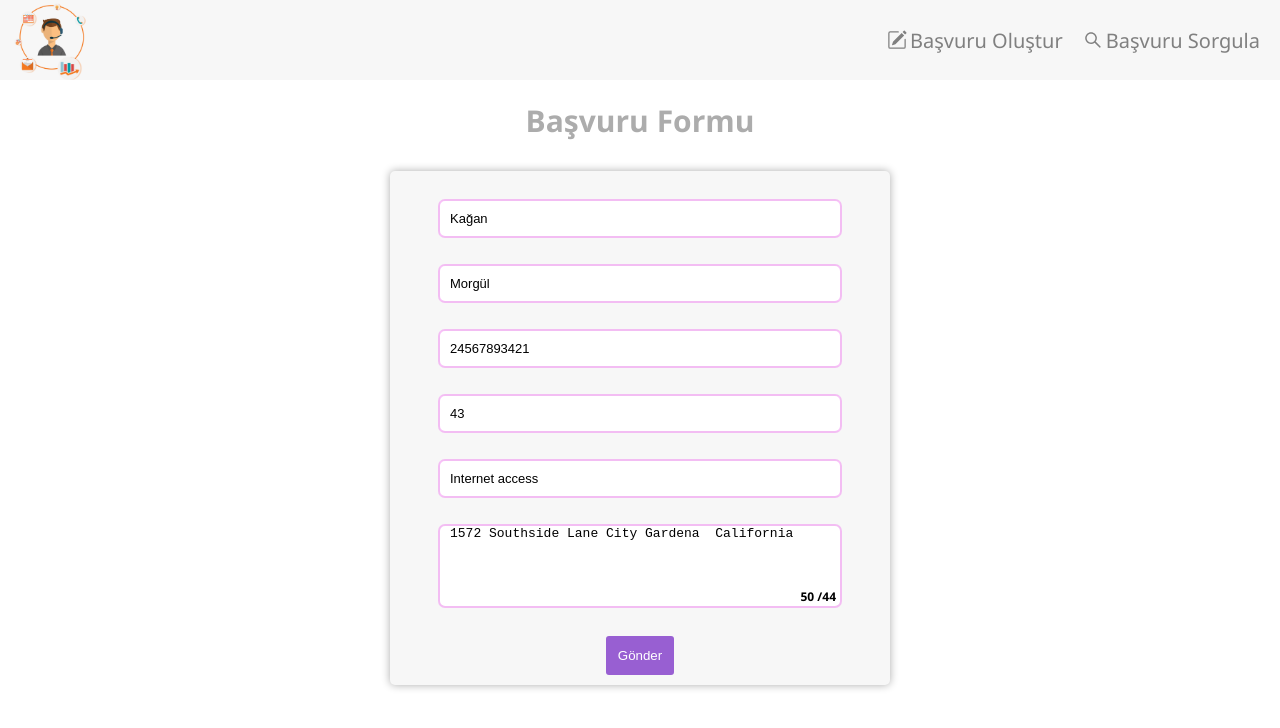
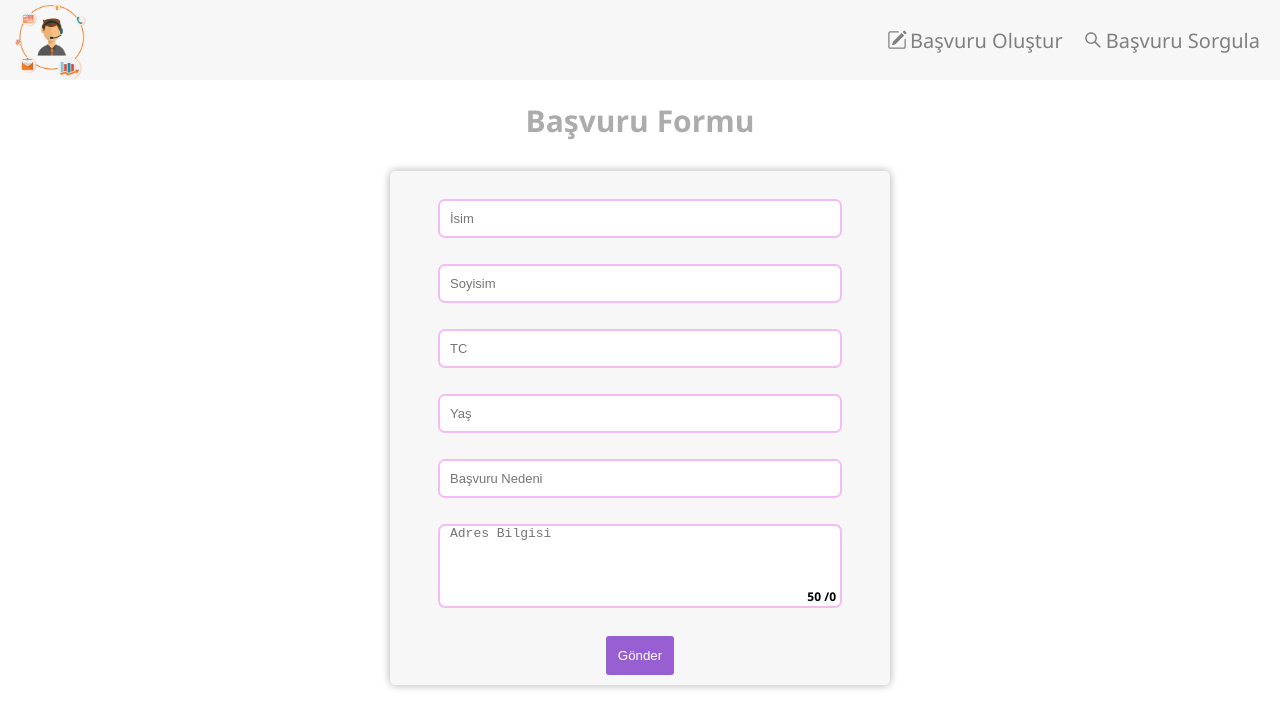
Before and after one commit to kaganmorgul/TicketManagementSystem, a React (Create React App) app: page / in a window 1280 px wide. Shown: the top 728 px of the page. Built offline with nearby package versions, Linux system fonts and the light colour scheme.

Commit message:
clear form values and fix successful time

```diff
--- a/src/components/User/ApplicationSuccessful/ApplicationSuccessful.js
+++ b/src/components/User/ApplicationSuccessful/ApplicationSuccessful.js
@@ -20,7 +20,7 @@ function Success() {
   useEffect(() => {
     setTimeout(() => {
       navigate("../", { replace: true });
-    }, 200);
+    }, 7000);
   });
   return (
     data.successControl && (
--- a/src/components/User/CreateApplication/CreateApplication.js
+++ b/src/components/User/CreateApplication/CreateApplication.js
@@ -26,20 +26,20 @@ function CreateApplication() {
     isValid,
   } = useFormik({
     initialValues: {
-      firstName: "Kağan",
-      lastName: "Morgül",
-      id: 24567893421,
-      age: 43,
-      reason: "Internet access",
-      address: "1572 Southside Lane City Gardena  California",
+      // firstName: "Kağan",
+      // lastName: "Morgül",
+      // id: 24567893421,
+      // age: 43,
+      // reason: "Internet access",
+      // address: "1572 Southside Lane City Gardena  California",
 
-      // firstName: "",
-      // lastName: "",
-      // id: "",
-      // age: "",
-      // reason: "",
-      // address: "",
-      // photo: "",
+      firstName: "",
+      lastName: "",
+      id: "",
+      age: "",
+      reason: "",
+      address: "",
+      photo: "",
     },
     validationSchema: validations,
     onSubmit: (values) => {
```
